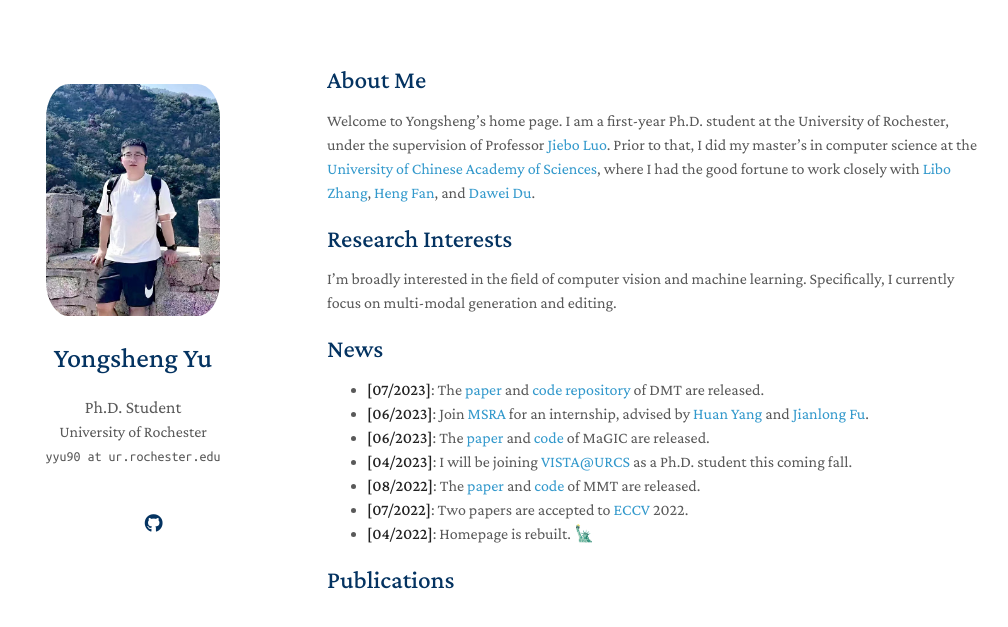
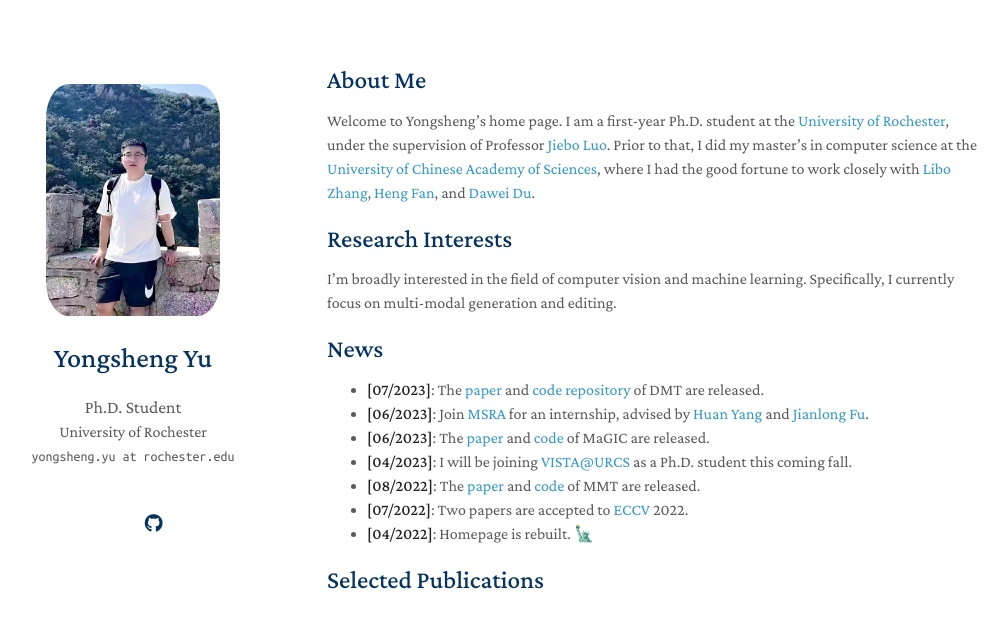
Before and after one commit to yeates/yeates.github.io, a Jekyll site: the page built from index.md, in a window 1280 px wide and 900 px high, cut to the strip 0-627 px from the top of the window. Shown: the whole strip, without its empty margins (143-1151 px from the left). Built offline with Jekyll 4.4.1, drawn with Linux system fonts in a browser that asks for light colours; nearby versions of some CDN libraries; a style sheet for code colours, icons or effects is not loaded; our own code applies the rules of GitHub Pages for plain Markdown files.

Commit message:
update email

```diff
--- a/_config.yml
+++ b/_config.yml
@@ -1,7 +1,7 @@
 title: Yongsheng Yu
 position: Ph.D. Student
 affiliation: University of Rochester
-email: yyu90 at ur.rochester.edu
+email: yongsheng.yu at rochester.edu
 keywords: yongsheng yu, yeates, yeates yu, yu yongsheng, yuyongsheng, yongshengyu
 google_scholar: https://scholar.google.com/citations?user=QXF5p7QAAAAJ
 github_link: https://github.com/yeates
--- a/index.md
+++ b/index.md
@@ -4,9 +4,8 @@ layout: homepage
 
 ## About Me
 
-Welcome to Yongsheng's home page. I am a first-year Ph.D. student at the University of Rochester, under the supervision of Professor [Jiebo Luo](https://www.cs.rochester.edu/u/jluo/). Prior to that, I did my master's in computer science at the [University of Chinese Academy of Sciences](https://english.ucas.ac.cn/), where I had the good fortune to work closely with [Libo Zhang](https://isrc.iscas.ac.cn/zhanglibo/), [Heng Fan](https://hengfan2010.github.io/), and [Dawei Du](https://sites.google.com/view/daweidu).
+Welcome to Yongsheng's home page. I am a first-year Ph.D. student at the [University of Rochester](https://www.cs.rochester.edu/), under the supervision of Professor [Jiebo Luo](https://www.cs.rochester.edu/u/jluo/). Prior to that, I did my master's in computer science at the [University of Chinese Academy of Sciences](https://english.ucas.ac.cn/), where I had the good fortune to work closely with [Libo Zhang](https://isrc.iscas.ac.cn/zhanglibo/), [Heng Fan](https://hengfan2010.github.io/), and [Dawei Du](https://sites.google.com/view/daweidu).
 
-<!-- <p style='color:red'>As a highly motivated individual with a strong passion for learning and research, I am actively seeking a Ph.D. position in 2023. Please feel free to contact me.</p> -->
 
 ## Research Interests
 
@@ -24,7 +23,7 @@ I'm broadly interested in the field of computer vision and machine learning. Spe
 - **[04/2022]**: Homepage is rebuilt. &#128509;
 
 
-## Publications
+## Selected Publications
 
 <div class="publications">
 <ol class="bibliography">
```
